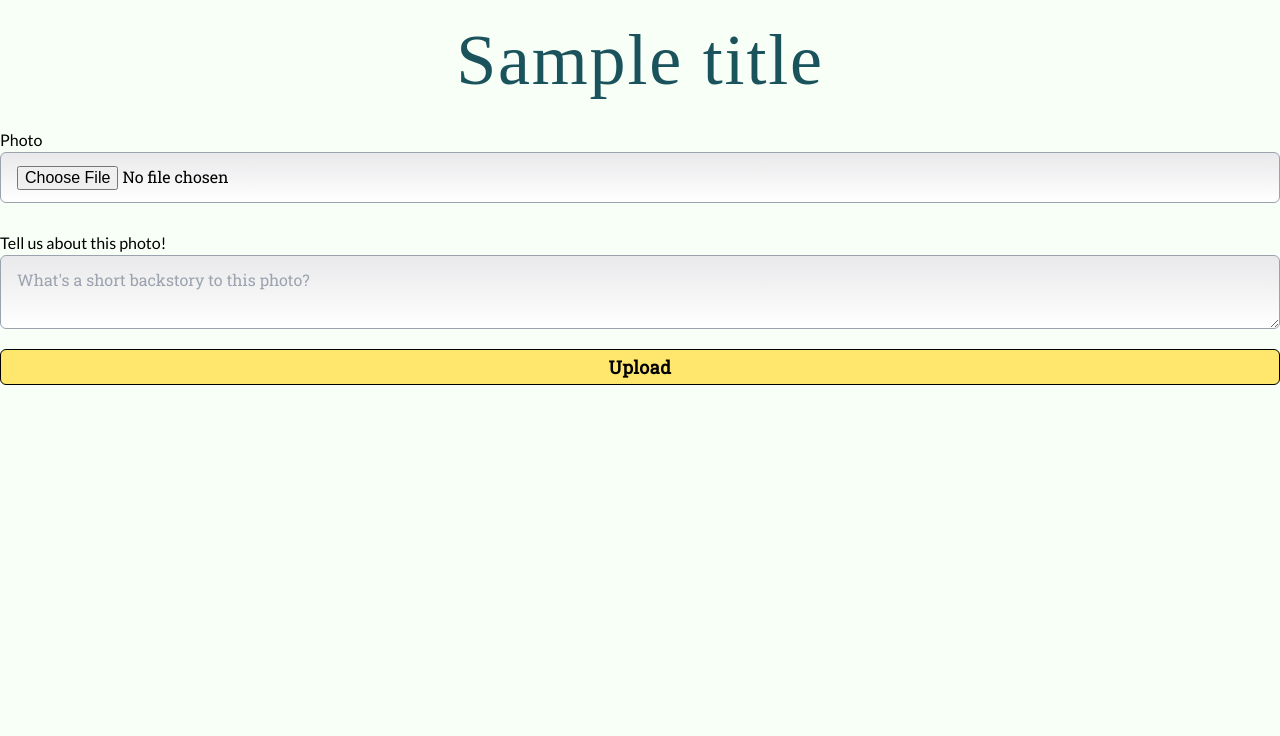
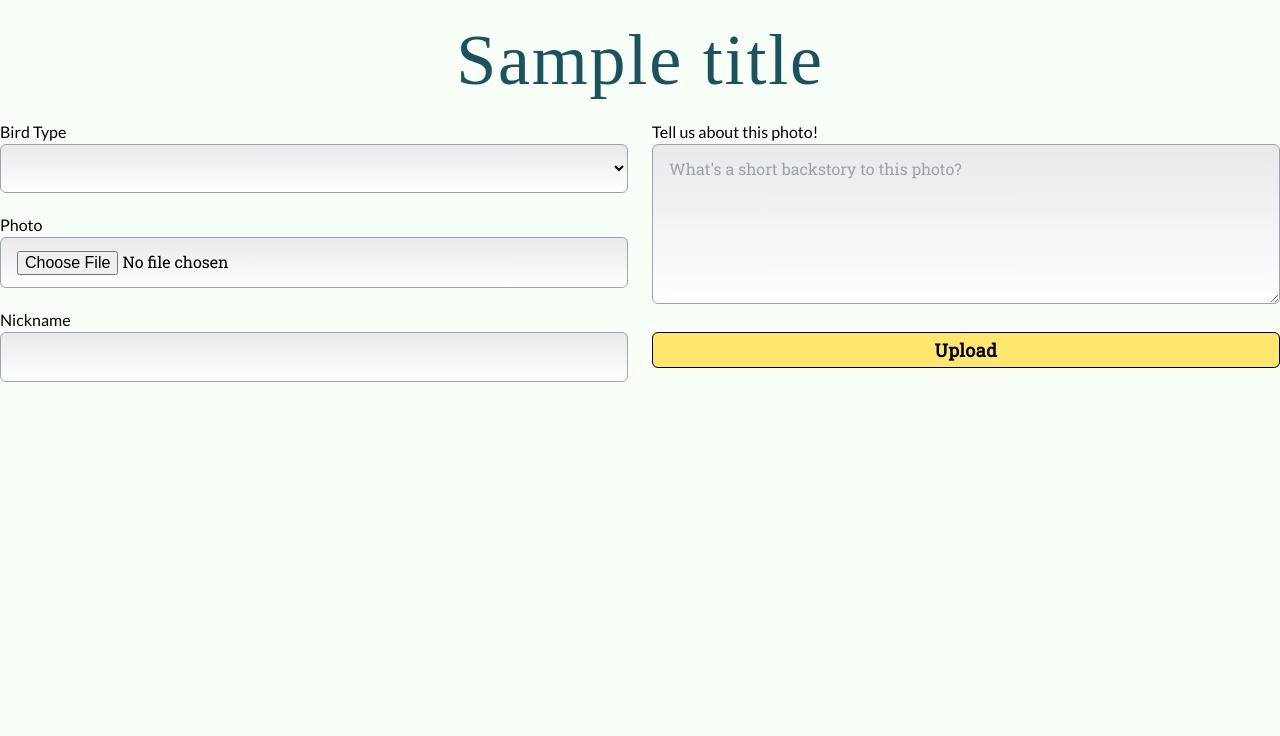
Before and after one commit to Code-Institute-Submissions/DaithiShan-bird-friend_OctResub, a Flask app: template bird_friend/templates/bird/upload_bird.html in a window 1280 px wide. Shown: the part 64-800 px from the top of the page. Run offline with Flask 2, Linux system fonts and the light colour scheme; the template is opened without the code that fills it: values that come from a table or form of the project are taken from there, most other values are stand-ins (such as "Sample title", 1, 10 or a date in 2020); lists and menus that the app fills with data are empty; some libraries are stand-ins or nearby versions; some web fonts are replaced.

Commit message:
Styles added to Upload Bird form

```diff
--- a/bird_friend/birds/forms.py
+++ b/bird_friend/birds/forms.py
@@ -6,7 +6,7 @@
 
 
 class UploadForm(FlaskForm):
-    bird_type = SelectField("Breed",
+    bird_type = SelectField("Bird Type",
                         choices=[
                             (bird_type.pk, bird_type.bird_type_name)
                             for bird_type in BirdType.objects],
--- a/bird_friend/birds/routes.py
+++ b/bird_friend/birds/routes.py
@@ -5,6 +5,9 @@
 from bird_friend.models import Bird, BirdType
 
 birds = Blueprint('birds', __name__)
+
+# App routes inspired by student project -
+#https://github.com/cjcon90/hot-dogz/blob/main/hot_dogz/users/forms.py
 
 
 @birds.route('/upload_bird', methods=['GET', 'POST'])
--- a/bird_friend/static/css/app.css
+++ b/bird_friend/static/css/app.css
@@ -37,7 +37,7 @@
 /* FORMS */
 
 .form-container {
-    @apply flex flex-col p-4 border border-black bg-gradient-to-t from-white to-glas-100 rounded-lg shadow-lg w-80;
+    @apply flex flex-col p-4 border border-black bg-gradient-to-t from-white to-glas-100 rounded-lg shadow-lg mx-auto w-80;
 }
 
 .form-input {
--- a/bird_friend/static/css/output.css
+++ b/bird_friend/static/css/output.css
@@ -573,6 +573,10 @@
   position: absolute;
 }
 
+.relative{
+  position: relative;
+}
+
 .bottom-0{
   bottom: 0px;
 }
@@ -634,6 +638,10 @@
   height: 1.5rem;
 }
 
+.h-32{
+  height: 8rem;
+}
+
 .min-h-screen-less-nav{
   min-height: calc(calc(var(--vh, 1vh) * 100) - 4rem);
 }
@@ -648,6 +656,10 @@
 
 .w-40{
   width: 10rem;
+}
+
+.w-80{
+  width: 20rem;
 }
 
 .w-auto{
@@ -768,12 +780,30 @@
   gap: 1rem;
 }
 
+.gap-6{
+  gap: 1.5rem;
+}
+
 .overflow-hidden{
   overflow: hidden;
 }
 
 .rounded-lg{
   border-radius: 0.5rem;
+}
+
+.border{
+  border-width: 1px;
+}
+
+.border-gray-100{
+  --tw-border-opacity: 1;
+  border-color: rgba(243, 244, 246, var(--tw-border-opacity));
+}
+
+.bg-white{
+  --tw-bg-opacity: 1;
+  background-color: rgba(255, 255, 255, var(--tw-bg-opacity));
 }
 
 .bg-ban-100{
@@ -789,6 +819,14 @@
 .hover\:bg-gray-500:hover{
   --tw-bg-opacity: 1;
   background-color: rgba(107, 114, 128, var(--tw-bg-opacity));
+}
+
+.bg-bottom{
+  background-position: bottom;
+}
+
+.bg-no-repeat{
+  background-repeat: no-repeat;
 }
 
 .object-cover{
@@ -867,6 +905,11 @@
   color: rgba(255, 255, 255, var(--tw-text-opacity));
 }
 
+.text-red-100{
+  --tw-text-opacity: 1;
+  color: rgba(254, 226, 226, var(--tw-text-opacity));
+}
+
 .text-red-500{
   --tw-text-opacity: 1;
   color: rgba(239, 68, 68, var(--tw-text-opacity));
@@ -897,6 +940,11 @@
 
 *, ::before, ::after{
   --tw-shadow: 0 0 #0000;
+}
+
+.shadow-md{
+  --tw-shadow: 0 4px 6px -1px rgba(0, 0, 0, 0.1), 0 2px 4px -1px rgba(0, 0, 0, 0.06);
+  box-shadow: var(--tw-ring-offset-shadow, 0 0 #0000), var(--tw-ring-shadow, 0 0 #0000), var(--tw-shadow);
 }
 
 .shadow-xl{
@@ -1128,6 +1176,8 @@
 /* FORMS */
 
 .form-container {
+  margin-left: auto;
+  margin-right: auto;
   display: flex;
   width: 20rem;
   flex-direction: column;
@@ -1308,6 +1358,26 @@
 }
 
 @media (min-width: 1024px){
+  .lg\:mb-5{
+    margin-bottom: 1.25rem;
+  }
+
+  .lg\:grid{
+    display: grid;
+  }
+
+  .lg\:h-40{
+    height: 10rem;
+  }
+
+  .lg\:w-1\/2{
+    width: 50%;
+  }
+
+  .lg\:grid-cols-2{
+    grid-template-columns: repeat(2, minmax(0, 1fr));
+  }
+
   .lg\:text-2xl{
     font-size: 1.5rem;
     line-height: 2rem;
--- a/bird_friend/templates/bird/upload_bird.html
+++ b/bird_friend/templates/bird/upload_bird.html
@@ -5,7 +5,7 @@
 <div class="relative bg-bottom bg-no-repeat min-h-screen-less-both-nav md:min-h-screen-less-nav bg-dog8 lg:bg-50%">
     <h1 class="title text-gorm-100 ">{{title}}</h1>
         <!-- {% if title == 'Upload Bird' %} -->
-        <form action="{{url_for('birds.upload_bird')}}" method="POST" enctype="multipart/form-data" class="z-10 flex flex-col p-4 mx-auto bg-white border border-gray-100 rounded-lg shadow-md fade-in w-80 lg:w-1/2 " novalidate>
+        <form action="{{url_for('birds.upload_bird')}}" method="POST" enctype="multipart/form-data" class="z-10 form-container lg:w-1/2 " novalidate>
         <!-- {% else %}
         <form action="{{url_for('birds.edit_bird', bird_id=bird.pk)}}" method="POST" enctype="multipart/form-data" class="z-10 flex flex-col p-4 mx-auto bg-white border border-gray-100 rounded-lg shadow-md fade-in w-80 lg:w-1/2 " novalidate>
         {% endif %} -->
@@ -13,10 +13,10 @@
             <div class="gap-6 lg:grid lg:grid-cols-2">
                 <div>
                     <fieldset class="pb-2 ">
-                        {{form.name.label}}
-                        {{form.name(class_='form-input')}}
-                        {% for error in form.name.errors %}
-                            <span class="text-rua-100 "> {{error}} </span>
+                        {{form.bird_type.label}}
+                        {{form.bird_type(class_='form-input')}}
+                        {% for error in form.bird_type.errors %}
+                            <span class="text-red-100 "> {{error}} </span>
                         {% endfor %}
                     </fieldset>
                     <fieldset class="pb-2 ">
@@ -27,10 +27,10 @@
                         {% endfor %}
                     </fieldset>
                     <fieldset class="pb-2 ">
-                        {{form.breed.label}}
-                        {{form.breed(class_='form-input')}}
-                        {% for error in form.breed.errors %}
-                            <span class="text-red-100 "> {{error}} </span>
+                        {{form.nickname.label}}
+                        {{form.nickname(class_='form-input')}}
+                        {% for error in form.nickname.errors %}
+                            <span class="text-rua-100 "> {{error}} </span>
                         {% endfor %}
                     </fieldset>
                 </div>
```
Also changed, not shown: bird_friend/main/routes.py (+21 -0 lines).
